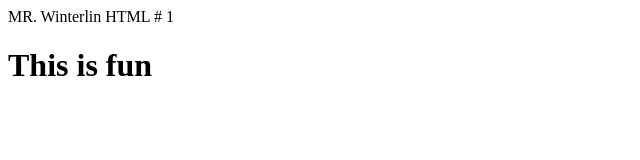
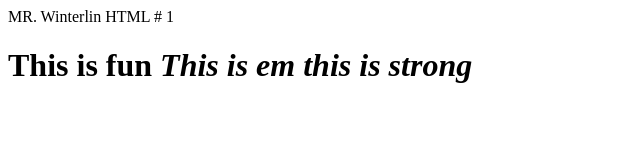
Before and after one commit to MrWinterlin/mrwinterlin.github.io, a plain HTML site: page index.html in a window 1280 px wide. Shown: the whole page, without its empty margins (0-640 px from the left). Drawn offline with Linux system fonts and the light colour scheme.

Commit message:
Update index.html

```diff
--- a/index.html
+++ b/index.html
@@ -1,3 +1,5 @@
 MR. Winterlin
 HTML # 1
 <H1>This is fun
+<em> This is em
+  <strong> this is strong
```
